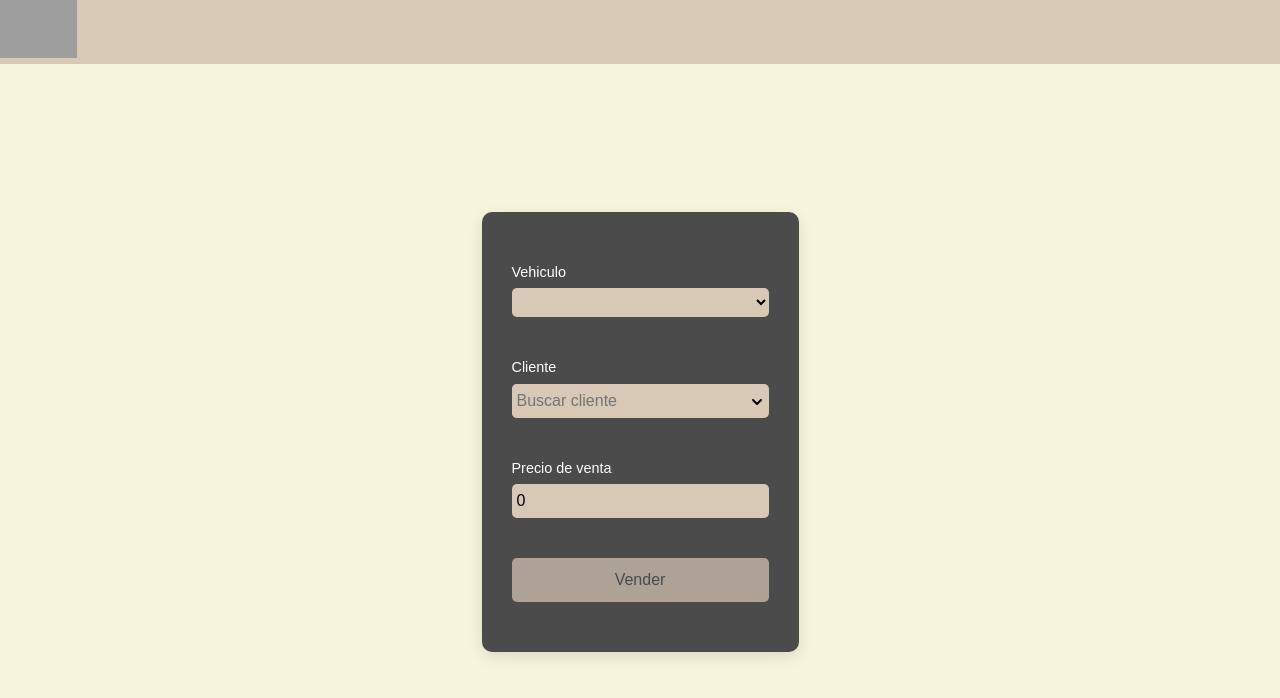
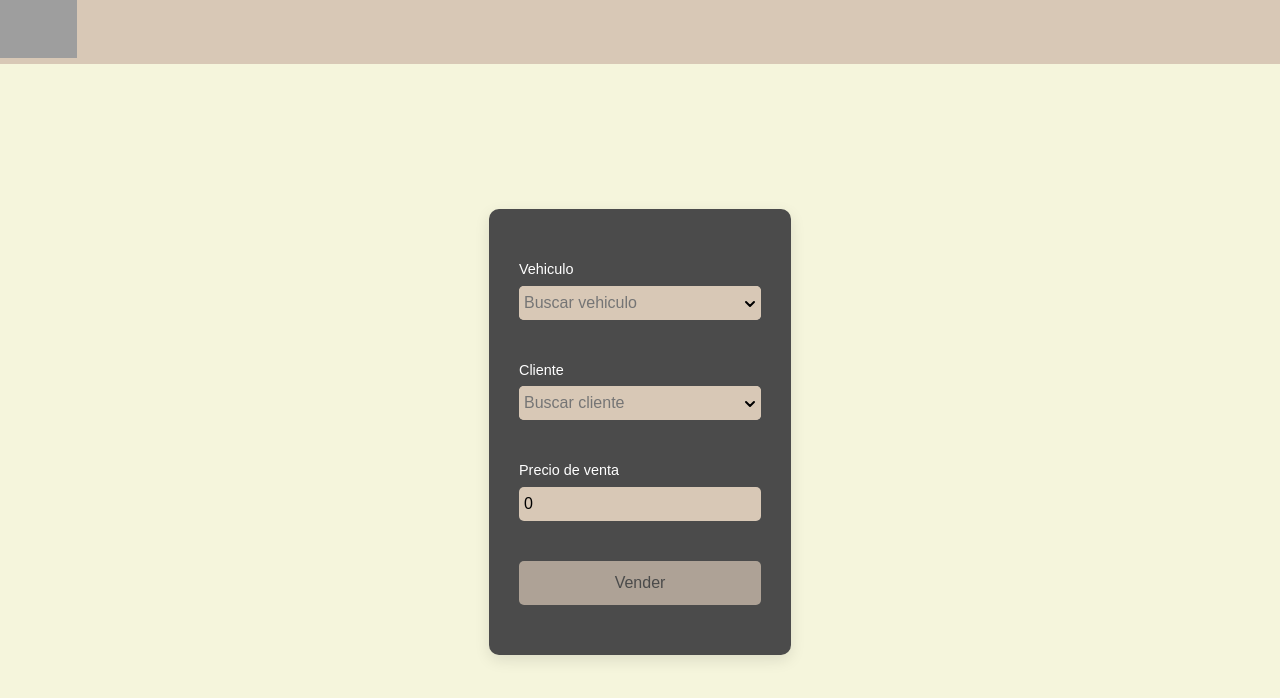
Before and after one commit to frantribu/FrontProyectoFinalProgramacion4, an Angular app: page /vender in a window 1280 px wide. Shown: the top 698 px of the page. Built offline with nearby package versions, Linux system fonts and the light colour scheme; data requests are answered from the project's data file; grey boxes are pictures that could not be loaded.

Commit message:
Se agrego un guard y se cambio lo visual

```diff
--- a/db.json
+++ b/db.json
@@ -8,7 +8,7 @@
       "idRol": 1,
       "email": "admin@miempresa.com",
       "contrasenia": "Hashedpassword123",
-      "isLogged": false
+      "isLogged": true
     },
     {
       "id": "b6a2",
@@ -16,8 +16,9 @@
       "apellido": "tribu",
       "idRol": 2,
       "email": "franco@miempresa.com",
+      "contrasenia": "Hashedpassword123",
       "dni": 12345678,
-      "isLogged": false
+      "isLogged": true
     },
     {
       "id": "b2a6",
@@ -25,6 +26,7 @@
       "apellido": "tribu",
       "idRol": 4,
       "email": "franco@miempresa.com",
+      "contrasenia": "Hashedpassword123",
       "dni": 12345678,
       "isLogged": false
     }
@@ -51,7 +53,7 @@
       ],
       "fechaIngreso": "2025-11-10",
       "enReparacion": false,
-      "vendido": true,
+      "vendido": false,
       "tipoVehiculo": "Auto"
     },
     {
@@ -87,100 +89,114 @@
       "cliente": "b2a6",
       "precioVenta": 0,
       "fechaVenta": "2025-11-11"
+    },
+    {
+      "id": "3835",
+      "vehiculo": "19a7",
+      "cliente": "b2a6",
+      "precioVenta": 10000,
+      "fechaVenta": "2025-11-12"
+    },
+    {
+      "id": "7a43",
+      "vehiculo": "19a7",
+      "cliente": "b2a6",
+      "precioVenta": 1000,
+      "fechaVenta": "2025-11-13"
     }
   ],
   "historialesTaller": [],
   "roles": [
     {
-      "id": 1,
+      "id": "1",
       "name": "ADMIN"
     },
     {
-      "id": 2,
+      "id": "2",
       "name": "EMPLEADO"
     },
     {
-      "id": 3,
+      "id": "3",
       "name": "ENCARGADO TALLER"
     },
     {
-      "id": 4,
+      "id": "4",
       "name": "CLIENTE"
     }
   ],
   "combustiones": [
     {
-      "id": 1,
+      "id": "1",
       "name": "NAFTA"
     },
     {
-      "id": 2,
+      "id": "2",
       "name": "DIESEL"
     },
     {
-      "id": 3,
+      "id": "3",
       "name": "ELECTRICO"
     }
   ],
   "tiposAuto": [
     {
-      "id": 1,
+      "id": "1",
       "name": "SEDAN"
     },
     {
-      "id": 2,
+      "id": "2",
       "name": "HATCHBACK"
     },
     {
-      "id": 3,
+      "id": "3",
       "name": "COUPE"
     },
     {
-      "id": 4,
+      "id": "4",
       "name": "SUV"
     },
     {
-      "id": 5,
+      "id": "5",
       "name": "FURGON"
     }
   ],
   "tiposMoto": [
     {
-      "id": 1,
+      "id": "1",
       "name": "URBANA"
     },
     {
-      "id": 2,
+      "id": "2",
       "name": "DEPORTIVAS"
     },
     {
-      "id": 3,
+      "id": "3",
       "name": "TURISMO"
     },
     {
-      "id": 4,
+      "id": "4",
       "name": "OFF-ROAD"
     },
     {
-      "id": 5,
+      "id": "5",
       "name": "ESPECIALES"
     }
   ],
   "especialidades": [
     {
-      "id": 1,
+      "id": "1",
       "name": "GENERAL"
     },
     {
-      "id": 2,
+      "id": "2",
       "name": "MOTORISTA"
     },
     {
-      "id": 3,
+      "id": "3",
       "name": "CHAPA_Y_PINTURA"
     },
     {
-      "id": 4,
+      "id": "4",
       "name": "ELECTRICISTA"
     }
   ]
--- a/src/app/Pages/Vehicles/list-vehicles/list-vehicles.component.css
+++ b/src/app/Pages/Vehicles/list-vehicles/list-vehicles.component.css
@@ -30,12 +30,22 @@ input[type="text"] {
     border-radius: 5px 0 0 5px;
     border: 1px solid rgb(185, 185, 185);
     margin: 0 0 20px 0;
+    width: 20vw;
 }
 
-button[type="submit"] {
-    padding: 8px;
-    border-radius: 0 5px 5px 0;
-    border: none;
-    background-color: white;
-    border: 1px solid rgb(185, 185, 185);
+
+@media (max-width:768px) {
+    #grilla{
+        justify-items: center;
+    }
+
+    .div-buscador{
+        display: flex;
+        flex-direction: column;
+        align-items: center;
+    }
+
+    input[type="text"]{
+        width: 100%;
+    }
 }
--- a/src/app/Pages/Vehicles/list-vehicles/list-vehicles.component.html
+++ b/src/app/Pages/Vehicles/list-vehicles/list-vehicles.component.html
@@ -3,9 +3,12 @@
     Atras
   </button>
 
+  <div class="div-buscador">
     <h2>Lista de Vehiculos</h2>
 
-    <input type="text" [value]="filtro()" (input)="filtro.set($any($event.target).value)" placeholder="Ingrese el nombre del auto" >
+    <input type="text" (input)="filtro.set($any($event.target).value)" placeholder="Ingrese el nombre del auto">
+
+  </div>
 
   <div id="grilla">
     @for (vehiculoV of vehiculosFiltrados(); track vehiculoV.id) {
--- a/src/app/Pages/Ventas/create-historialDeVentas/ventas.component.css
+++ b/src/app/Pages/Ventas/create-historialDeVentas/ventas.component.css
@@ -57,15 +57,19 @@ option {
     background-color: whitesmoke;
 }
 
-.div-input-cliente {
+.div-input {
     background-color: #D8C8B6;
     border-radius: 5px;
     transition: all 0.3s ease;
 }
 
+.input-menu-abierto{
+    border-radius: 5px 5px 0 0;
+}
+
 input:focus,
 select:focus,
-.div-input-cliente:focus {
+.div-input:focus {
     outline: 2px solid #CC7F6A;
     background-color: #F5F5DC;
 }
@@ -82,10 +86,14 @@ select:focus,
 .menuAbierto {
     background-color: whitesmoke;
     border-radius: 0 0 8px 8px;
+    max-height: 11vh;
+    overflow: hidden;
 }
 
 .menuAbierto ul {
     list-style: none;
+    max-height: 11vh;
+    overflow-y: auto;
 }
 
 .menuAbierto ul li {
--- a/src/app/Pages/Ventas/create-historialDeVentas/ventas.component.html
+++ b/src/app/Pages/Ventas/create-historialDeVentas/ventas.component.html
@@ -1,49 +1,70 @@
 <section>
     <form [formGroup]="form" (submit)="enviarVenta()" class="form-container">
-        <div class="vehiculo_container">
-            <label for="input_vehiculo">Vehiculo</label>
-            <select name="vehiculo" id="select-vehiculo" formControlName="idVehiculo">
-                <option disabled>--- Seleccione una opción ---</option>
-                @if (vehiculos()) {
-                @for (vehiculo of vehiculos(); track vehiculo.id) {
-                <option [value]="vehiculo.id">{{vehiculo.marca}} {{vehiculo.modelo}} | {{vehiculo.patente}}</option>
-                }
-                }@else {
-                <option disabled>Cargando vehiculos...</option>
-                }
-
-            </select>
-        </div>
-
         <div>
             <div class="input-con-flecha">
-                <label for="input_cliente">Cliente</label>
-                <div class="div-input-cliente">
-                    <input type="text" placeholder="Buscar cliente" [value]="busqueda()"
-                        (input)="busqueda.set($any($event.target).value)" >
+                <label for="input_vehiculo">Vehiculo</label>
+                <div class="div-input" [class.input-menu-abierto]="menuAbiertoVehiculo">
+                    <input type="text" placeholder="Buscar vehiculo" [value]="busquedaVehiculo()"
+                        (input)="busquedaVehiculo.set($any($event.target).value)" (click)="toggleMenu('vehiculo')">
 
-                    <svg (click)="toggleMenu()" class="flecha" [class.abierto]="!menuAbierto" xmlns="http://www.w3.org/2000/svg"
-                        viewBox="0 0 24 24" fill="none" stroke="black" stroke-width="3" stroke-linecap="round"
-                        stroke-linejoin="round">
+                    <svg (click)="toggleMenu('vehiculo')" class="flecha"
+                        xmlns="http://www.w3.org/2000/svg" viewBox="0 0 24 24" fill="none" stroke="black"
+                        stroke-width="3" stroke-linecap="round" stroke-linejoin="round">
                         <polyline points="6 9 12 15 18 9"></polyline>
                     </svg>
                 </div>
 
             </div>
 
-            @if(menuAbierto){
+            @if(menuAbiertoVehiculo){
             <div class="menuAbierto">
-                @if (clientesFiltrados()) {
                 <ul>
+                    @if (vehiculosFiltrados().length) {
+                    @for (vehiculo of vehiculosFiltrados(); track vehiculo.id) {
+                    <li (click)="seleccionarVehiculo(vehiculo)" (click)="toggleMenu('vehiculo')">
+                        <span>{{vehiculo.marca}} {{vehiculo.modelo}} | {{vehiculo.patente}}</span>
+                    </li>
+                    }
+                    }@else{
+                    <li><span>No hay vehiculos...</span></li>
+                    }
+                </ul>
+
+            </div>
+            }
+
+        </div>
+        <div>
+            <div class="input-con-flecha">
+                <label for="input_cliente">Cliente</label>
+                <div class="div-input"  [class.input-menu-abierto]="menuAbiertoCliente">
+                    <input type="text" placeholder="Buscar cliente" [value]="busquedaCliente()"
+                        (input)="busquedaCliente.set($any($event.target).value)" (click)="toggleMenu('cliente')">
+
+                    <svg (click)="toggleMenu('cliente')" class="flecha"
+                        xmlns="http://www.w3.org/2000/svg" viewBox="0 0 24 24" fill="none" stroke="black"
+                        stroke-width="3" stroke-linecap="round" stroke-linejoin="round">
+                        <polyline points="6 9 12 15 18 9"></polyline>
+                    </svg>
+                </div>
+
+            </div>
+
+            @if(menuAbiertoCliente){
+            <div class="menuAbierto">
+                <ul>
+                    <li><span>Agregar cliente +</span></li>
+                    @if (clientesFiltrados()?.length) {
                     @for (cliente of clientesFiltrados(); track cliente.id) {
-                    <li (click)="seleccionarCliente(cliente)">
+                    <li (click)="seleccionarCliente(cliente)" (click)="toggleMenu('cliente')">
                         <span>{{cliente.nombre}} {{cliente.apellido}} | {{cliente.dni}}</span>
                     </li>
                     }
+                    }@else{
+                    <li><span>No hay clientes...</span></li>
+                    }
                 </ul>
-                }@else{
-                <option disabled>Cargando clientes...</option>
-                }
+
             </div>
             }
 
@@ -51,7 +72,7 @@
 
         <div>
             <label for="input_precio">Precio de venta</label>
-            <input type="number" formControlName="precioVenta" (click)="menuAbierto=false">
+            <input type="number" formControlName="precioVenta" (click)="menuAbiertoCliente=false; menuAbiertoVehiculo=false">
         </div>
 
         <div>
--- a/src/app/Pages/Ventas/create-historialDeVentas/ventas.component.ts
+++ b/src/app/Pages/Ventas/create-historialDeVentas/ventas.component.ts
@@ -7,6 +7,7 @@ import { toSignal } from '@angular/core/rxjs-interop';
 import { UserServiceService } from '../../../Core/Services/UserService/user-service.service';
 import { HistorialDeVentaService } from '../../../Core/Services/HistorialDeVenta/historial-venta.service';
 import { User } from '../../../Core/Models/User';
+import { Vehiculo } from '../../../Core/Models/Vehiculo';
 
 @Component({
   selector: 'app-ventas',
@@ -14,6 +15,7 @@ import { User } from '../../../Core/Models/User';
   templateUrl: './ventas.component.html',
   styleUrl: './ventas.component.css'
 })
+
 export class CreateVentaComponent {
   fb = inject(FormBuilder)
   altaDeVentaService = inject(HistorialDeVentaService)
@@ -26,11 +28,20 @@ export class CreateVentaComponent {
   vehiculos = toSignal(this.vehiculoService.getVehiculos(), { initialValue: [] })
   clientes = toSignal(this.userService.getClientes(this.rolIdCliente))
 
-  busqueda = signal("")
-  menuAbierto=false
+  busquedaVehiculo = signal("")
+  busquedaCliente = signal("")
+
+  menuAbiertoVehiculo = false
+  menuAbiertoCliente = false
+
+  vehiculosFiltrados = computed(() => {
+    const filtro = this.busquedaVehiculo().toLowerCase()
+
+    return this.vehiculos().filter(v => `${v.marca} ${v.modelo} ${v.anio}`.toLowerCase().includes(filtro))
+  })
 
   clientesFiltrados = computed(() => {
-    const filtro = this.busqueda().toLowerCase();
+    const filtro = this.busquedaCliente().toLowerCase();
 
     return this.clientes()?.filter(c => `${c.nombre} ${c.apellido} ${c.dni}`.toLowerCase().includes(filtro))
   })
@@ -63,13 +74,22 @@ export class CreateVentaComponent {
     })
   }
 
-  seleccionarCliente(cliente:User) {
-    this.form.get("idCliente")?.setValue(cliente.id)
-    this.busqueda.set(`${cliente.nombre} ${cliente.apellido} | ${cliente.dni}`)
+  toggleMenu(menu: 'vehiculo' | 'cliente') {
+    if (menu === "vehiculo") {
+      this.menuAbiertoVehiculo = !this.menuAbiertoVehiculo
+    } else{
+      this.menuAbiertoCliente = !this.menuAbiertoCliente
+    }
   }
 
-  toggleMenu(){
-    this.menuAbierto=!this.menuAbierto
+  seleccionarCliente(cliente: User) {
+    this.form.get("idCliente")?.setValue(cliente.id)
+    this.busquedaCliente.set(`${cliente.nombre} ${cliente.apellido} | ${cliente.dni}`)
+  }
+
+  seleccionarVehiculo(vehiculo: Vehiculo) {
+    this.form.get("idVehiculo")?.setValue(vehiculo.id)
+    this.busquedaVehiculo.set(`${vehiculo.marca} ${vehiculo.modelo} | ${vehiculo.patente}`)
   }
 
 }
--- a/src/app/Pages/Ventas/list-historial-de-ventas/list-historial-de-ventas.component.css
+++ b/src/app/Pages/Ventas/list-historial-de-ventas/list-historial-de-ventas.component.css
@@ -0,0 +1,4 @@
+section{
+    display: grid;
+    grid-template-columns: repeat(auto-fill, minmax(250px, 1fr));
+}
--- a/src/app/Shared/Components/card-venta/card-venta.component.html
+++ b/src/app/Shared/Components/card-venta/card-venta.component.html
@@ -7,5 +7,4 @@
     }@else {
         <p>Cargando el vehiculo...</p>
     }
-
 </div>
```
Also changed, not shown: src/app/Core/Guards/AdminGuard/admin-guard.guard.ts (added, +21 -0 lines), src/app/Shared/Components/card-vehiculo/card-vehiculo.component.css (+35 -4 lines), src/app/Shared/Components/card-venta/card-venta.component.ts (+5 -5 lines), src/app/app.routes.ts (+5 -4 lines), 1 other file (tests, documents, lock files or other folders). Lines whose indentation alone changed are shown as unchanged.
